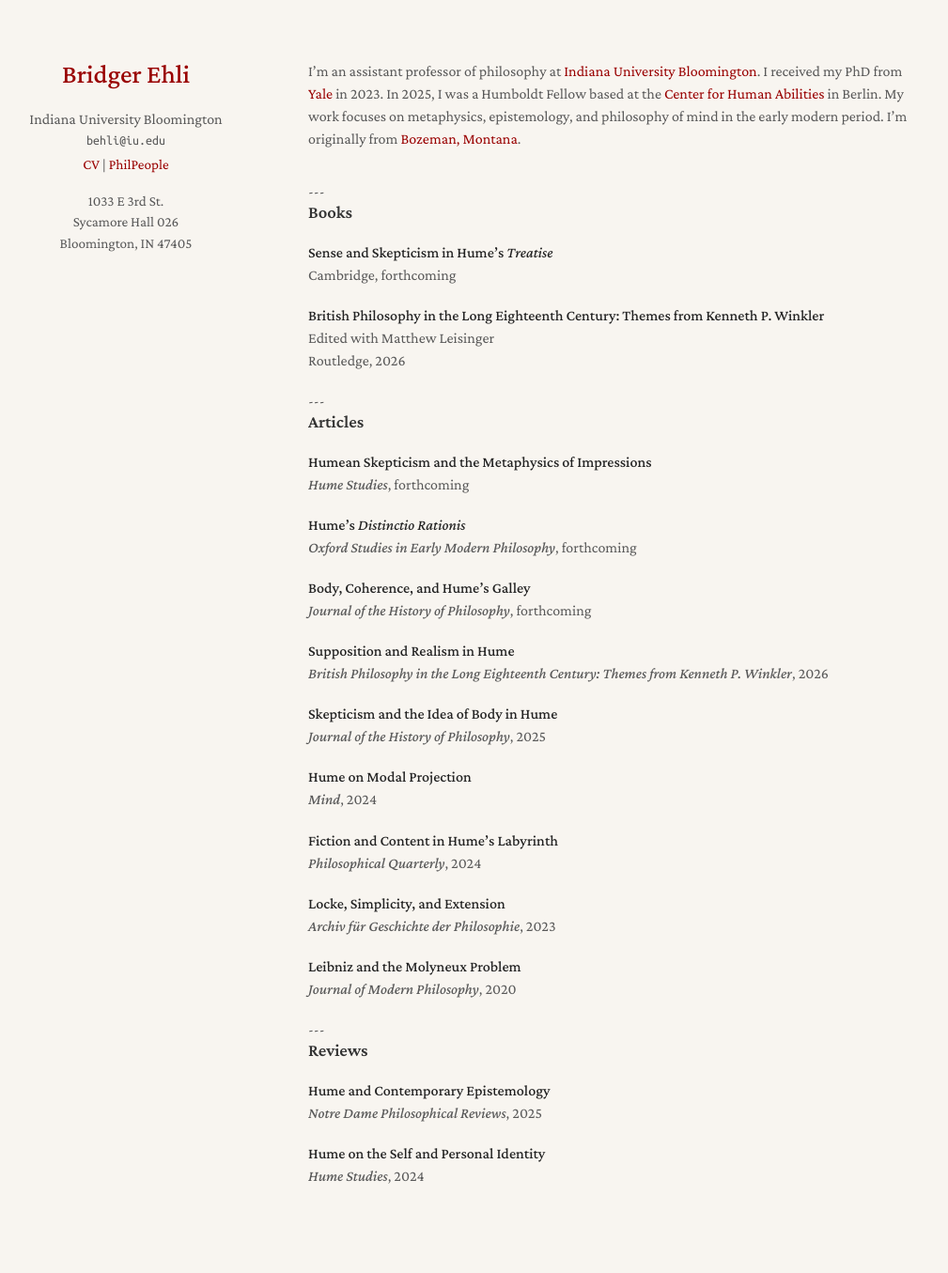
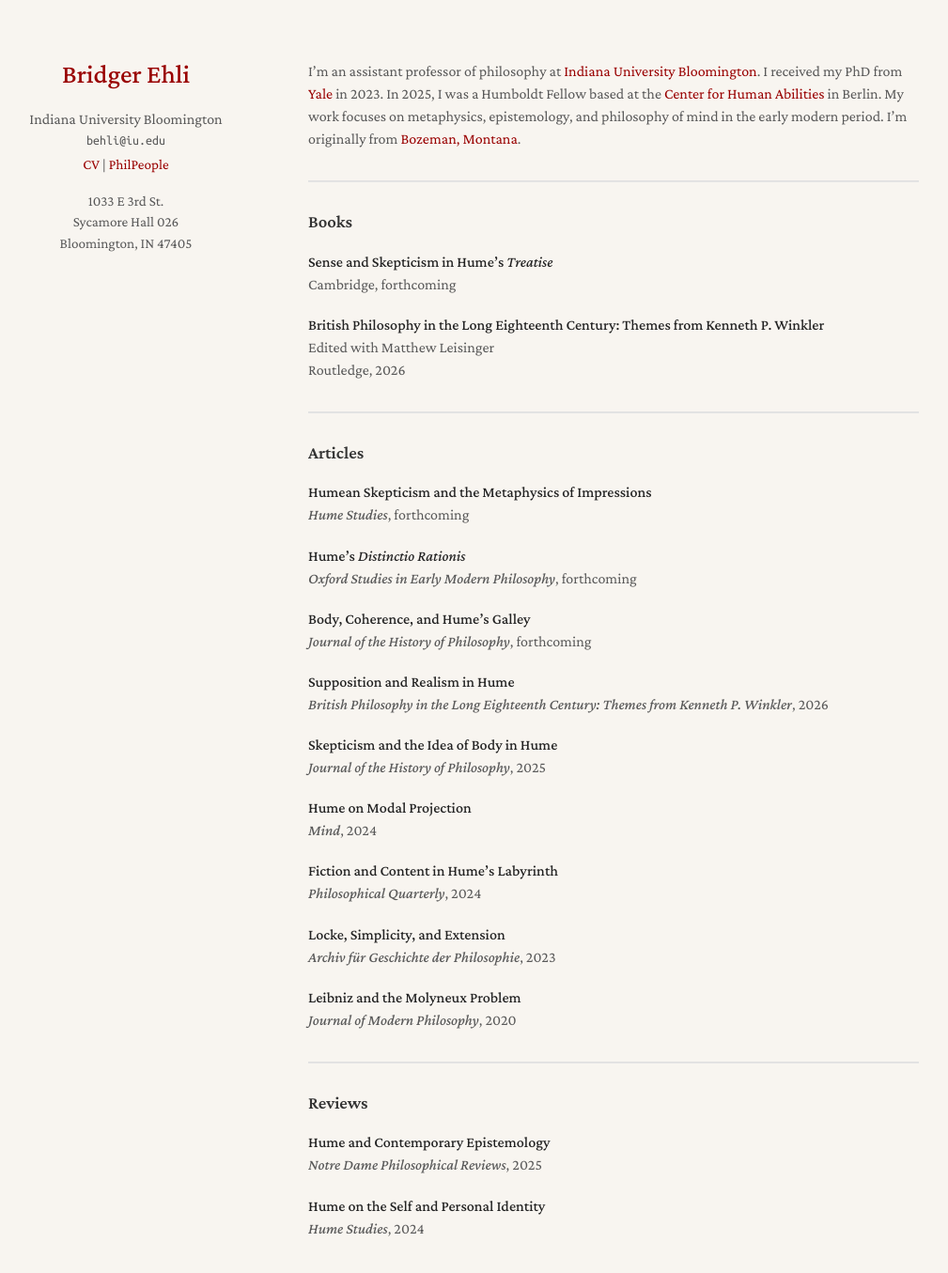
Before and after one commit to bridgerehli/bridgerehli.github.io, a Jekyll site: the page built from index.md, in a window 1280 px wide and 1400 px high. Shown: the top 1355 px of the window at 94% size, without its empty margins (142-1151 px from the left). Built offline with Jekyll 4.4.1, drawn with Linux system fonts in a browser that asks for light colours; a style sheet for code colours, icons or effects is not loaded.

Commit message:
Update publications.md

```diff
--- a/_includes/publications.md
+++ b/_includes/publications.md
@@ -1,7 +1,7 @@
 
 <div class="publications">
 
----
+<hr>
 
 <!-- BOOKS -->
 <h3>Books</h3>
@@ -25,7 +25,7 @@
 {% endfor %}
 </div>
 
----
+<hr>
 
 <!-- ARTICLES -->
 <h3>Articles</h3>
@@ -47,7 +47,7 @@
 {% endfor %}
 </div>
 
----
+<hr>
 
 <!-- REVIEWS -->
 <h3>Reviews</h3>
```
